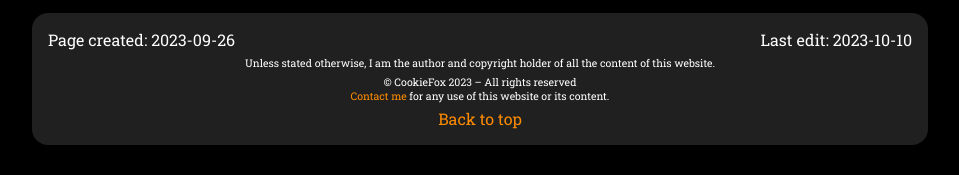
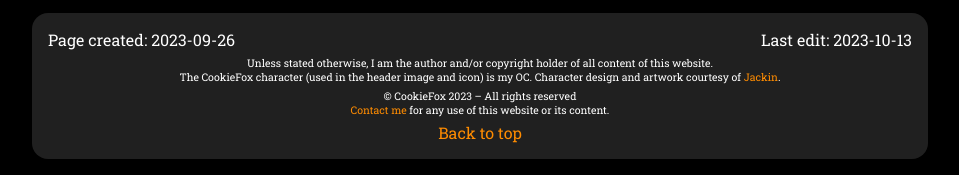
Before and after one commit to CookieFoxxo/CookieFoxxo.github.io, a plain HTML site: page index.html in a window 1280 px wide. Shown: the part 1329-1504 px from the top of the page, without its empty margins (160-1119 px from the left). Drawn offline with nearby package versions, Linux system fonts and the light colour scheme.

```diff
--- a/index.html
+++ b/index.html
@@ -74,10 +74,13 @@
                 <time>
                     <!-- Inline alignment -->
                     <span>Page created: 2023-09-26</span>
-                    <span>Last edit: 2023-10-10</span>
+                    <span>Last edit: 2023-10-13</span>
                 </time>
                 <div id="Copyright_notice">
-                    <p>Unless stated otherwise, I am the author and copyright holder of all the content of this website.</p>
+                    <p>Unless stated otherwise, I am the author and/or copyright holder of all content of this website.
+                        <br>The CookieFox character (used in the header image and icon) is my OC. Character design and artwork courtesy of <a href="https://jackousz.carrd.co">Jackin</a>.
+                    </p>
+
                     <p>&copy; CookieFox 2023 – All rights reserved<br>
                         <a href="/index.html#Contacts">Contact me</a> for any use of this website or its content.
                     </p>
```
Also changed, not shown: css/main.css (+6 -3 lines), 1 other file.
